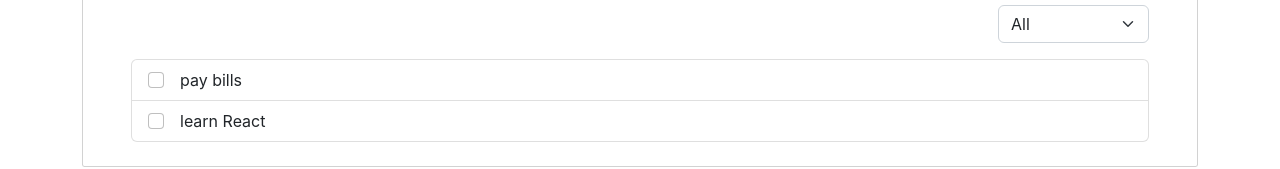
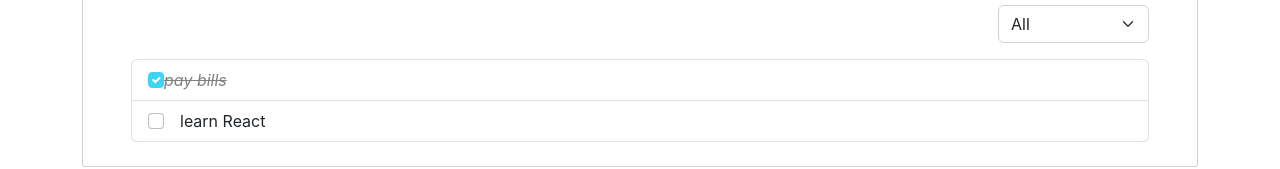
Before and after one commit to YousLa/Gestionnaire-de-taches, a React (Create React App) app: page / in a window 1280 px wide. Shown: the part 164-333 px from the top of the page. Built offline with nearby package versions, Linux system fonts and the light colour scheme.

Commit message:
To Do List - Partie 2 - useMemo

```diff
--- a/src/App.js
+++ b/src/App.js
@@ -1,4 +1,4 @@
-import { useState } from "react";
+import { useState, useMemo, useRef, forwardRef } from "react";
 import { v4 as uuid } from "uuid";
 import './App.css';
 
@@ -18,11 +18,12 @@ const Container = ({ children, title }) => {
     </div>)
 }
 
-function Form({ onChangeF, onSubmitF }) {
+const Form = forwardRef(({ onChangeF, onSubmitF }, ref) => {
   return (
 
     <form className="input-group mb-3" onSubmit={onSubmitF}>
       <input
+        ref={ref}
         type="text"
         className="form-control form-control-lg mx-0"
         placeholder="Add new..."
@@ -31,7 +32,7 @@ function Form({ onChangeF, onSubmitF }) {
       <button type="submit" className="btn btn-info">Add</button>
     </form>
   )
-}
+})
 
 function Select() {
   return (
@@ -46,45 +47,54 @@ function Select() {
   )
 }
 
-function Item({ id, content, done }) {
+// fonction onCheck utilisé ici en prop onCheckI => error
+function Item({ idI, contentI, doneI, onCheck }) {
+  const toggleCheck = e => onCheck(idI, e.target.checked)
+  const isDone = doneI ? "mmx-3 item-done" : "mx-3";
   return (
     <li className="list-group-item">
-      <input className="form-check-input" type="checkbox" aria-label="..." checked={done} />
-      <span className="mx-3">{content}</span>
+      <input className="form-check-input" type="checkbox" aria-label="..." checked={doneI} onChange={toggleCheck} />
+      <span className={isDone}>{contentI}</span>
     </li>
   )
 }
 
-function List({ items }) {
+function List({ itemsL, onCheckL }) {
   return (
     <ul className="list-group">
-      {items.map(item => <Item {...item} />)}
+      {itemsL.map(item => <Item key={item.idI} {...item} onCheck={onCheckL} />)}
     </ul>
   )
 }
 
 function App() {
 
-
+  const ref = useRef();
   const [input, setInput] = useState(null);
-  const [items, setItems] = useState([{ id: 1, content: "pay bills", done: false }, { id: 2, content: "learn React", done: false }])
+  const [items, setItems] = useState([{ idI: 1, contentI: "pay bills", doneI: true }, { idI: 2, contentI: "learn React", doneI: false }]);
+  const [all, setAll] = useState(items);
 
   const handleOnChange = e => setInput(e.target.value);
   const handleOnSubmit = e => {
     e.preventDefault();
     if (!input) { return false }
-    setItems([{ id: uuid(), content: input, done: false }, ...items]);
-    setInput(null)
+    setItems([{ idI: uuid(), contentI: input, doneI: false }, ...items]);
+    setInput(null);
+    ref.current.value = null;
   }
 
-
+  const handleOnCheck = (idH, boolH) => {
+    const updated = items.map(item => item.idI === idH ? { ...item, doneI: boolH } : item);
+    setItems(updated);
+    setAll(updated);
+  }
 
   return (
     <Container title="Gestionnaire de tâches">
 
-      <Form onChangeF={handleOnChange} onSubmitF={handleOnSubmit} />
+      <Form ref={ref} onChangeF={handleOnChange} onSubmitF={handleOnSubmit} />
       <Select />
-      <List items={items} />
+      <List itemsL={items} onCheckL={handleOnCheck} />
 
 
     </Container>);
```
